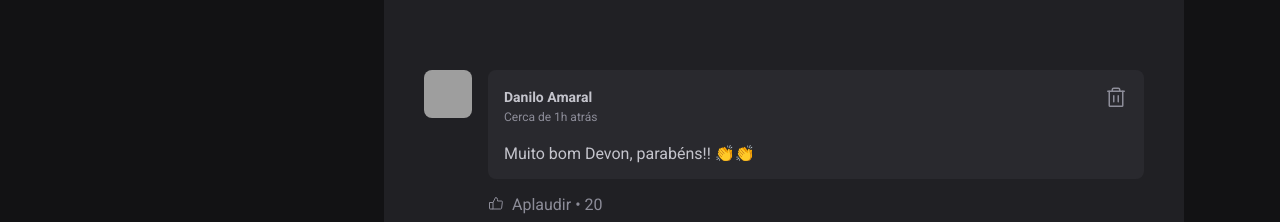
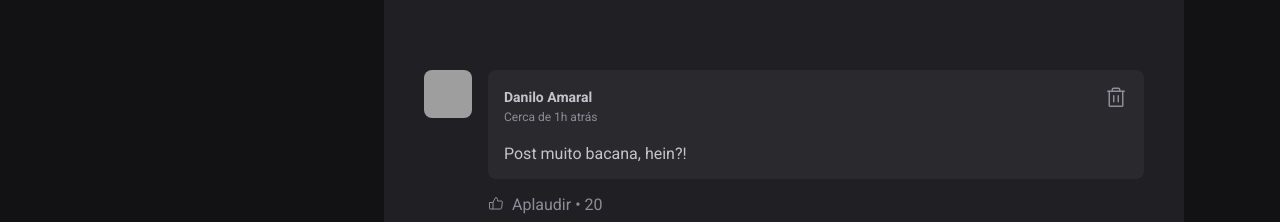
Before and after one commit to Danilo55Amaral/Ignite-Feed, a React (Vite) app: page / in a window 1280 px wide. Shown: the part 578-800 px from the top of the page. Built offline with nearby package versions, Linux system fonts and the light colour scheme; grey boxes are pictures that could not be loaded.

Commit message:
Inserindo comentários

```diff
--- a/src/components/Comment.jsx
+++ b/src/components/Comment.jsx
@@ -2,7 +2,7 @@ import { ThumbsUp, Trash } from "phosphor-react";
 import { Avatar } from "./Avatar";
 import styles from "./Comment.module.css";
 
-export function Comment() {
+export function Comment({ content }) {
     return (
         <div className={styles.comment}>
             <Avatar hasBorder={false} src="https://github.com/Danilo55Amaral.png" />
@@ -20,7 +20,7 @@ export function Comment() {
                         </button>
                     </header>
 
-                    <p>Muito bom Devon, parabéns!! 👏👏</p>
+                    <p>{content}</p>
                 </div>
 
                 <footer>
--- a/src/components/Post.jsx
+++ b/src/components/Post.jsx
@@ -8,22 +8,28 @@ import { useState } from "react";
 
 export function Post({ author, publishedAt, content }) {
     const [comments, setComments] = useState([
-        1,
-        2,
+        'Post muito bacana, hein?!'
     ])
+
+    const [newCommentText, setNewCommentText] = useState('')
 
     const publishedDateFormatted = format(publishedAt, "d 'de' LLLL 'às' HH:mm'h'", {
         locale: ptBR,
     });
 
     const publishedDateRelativeToNow = formatDistanceToNow(publishedAt, {
-        locale:  ptBR,
+        locale: ptBR,
         addSuffix: true,
     })
 
     function handleCreateNewComment() {
         event.preventDefault()
-        setComments([...comments, comments.length + 1]);
+        setComments([...comments, newCommentText]);
+        setNewCommentText('');
+    }
+
+    function handleNewCommentChange() {
+        setNewCommentText(event.target.value);
     }
 
     return (
@@ -56,7 +62,10 @@ export function Post({ author, publishedAt, content }) {
                 <strong>Deixe seu feedback</strong>
 
                 <textarea
+                    name="comment"
                     placeholder="Deixe um comentário"
+                    value={newCommentText}
+                    onChange={handleNewCommentChange}
                 />
 
                 <footer>
@@ -65,9 +74,9 @@ export function Post({ author, publishedAt, content }) {
             </form>
 
             <div className={styles.commentList}>
-               {comments.map(comment => {
-                return <Comment />
-               })}
+                {comments.map(comment => {
+                    return <Comment content={comment} />
+                })}
             </div>
         </article>
     )
```
Also changed, not shown: anotacoes.js (+92 -0 lines).
